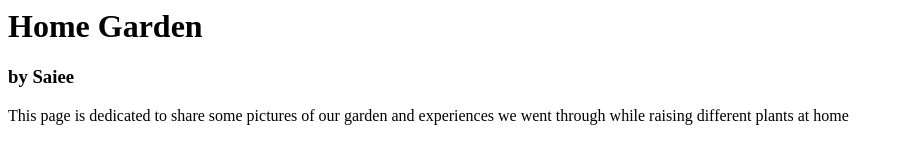
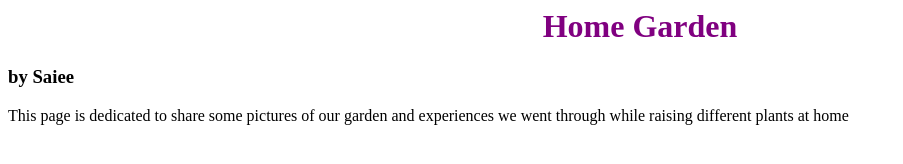
Before and after one commit to greenpeapod/Gardening, a plain HTML site: page index.html in a window 1280 px wide. Shown: the whole page, without its empty margins (0-903 px from the left). Drawn offline with Linux system fonts and the light colour scheme.

Commit message:
Update index.html
added style to heading

```diff
--- a/index.html
+++ b/index.html
@@ -1,4 +1,12 @@
 <html>
+  <head>
+    <style>
+      h1 {
+      text-align: center;
+        color: Purple;
+      }
+    </style>
+  </head>
   <body>
     <h1> Home Garden </h1>
     <h3> by Saiee</h3>
```
